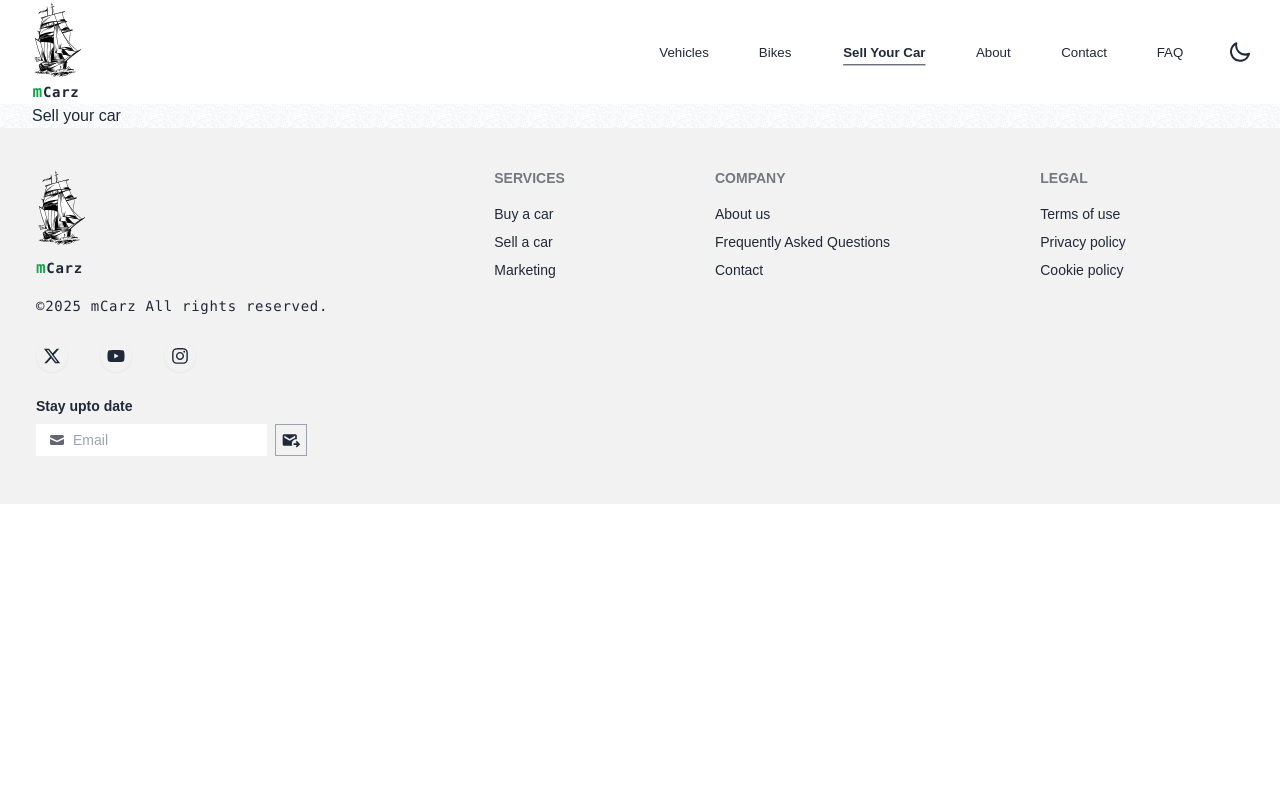
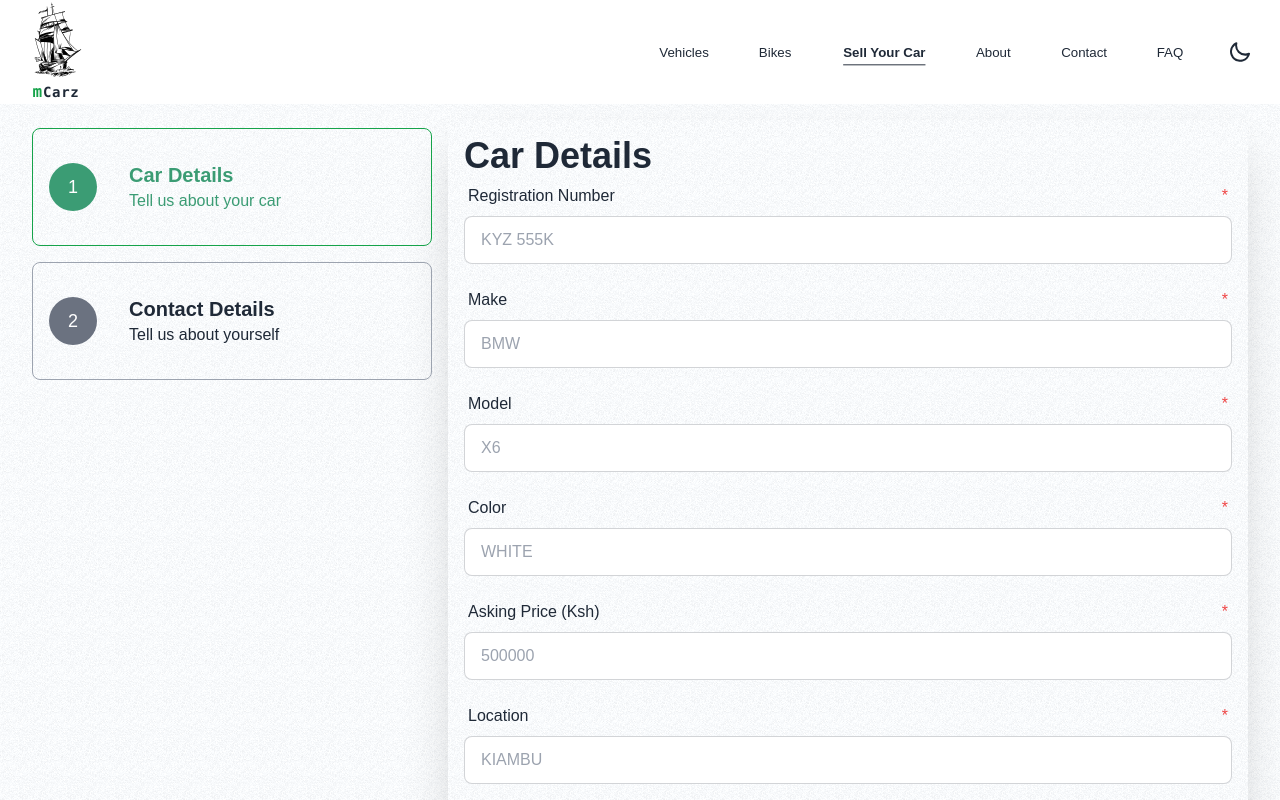
Before and after one commit to MwauratheAlex/mCarz, a Next.js app: page /sell-car in a window 1280 px wide. Shown: the top 800 px of the page. Built offline with nearby package versions, Linux system fonts and the light colour scheme.

Commit message:
sell car page ui

```diff
--- a/package.json
+++ b/package.json
@@ -19,6 +19,7 @@
     "next": "15.1.4",
     "react": "^19.0.0",
     "react-dom": "^19.0.0",
+    "react-hook-form": "^7.54.2",
     "react-icons": "^5.4.0",
     "tailwind-merge": "^2.6.0"
   },
--- a/src/app/sell-car/page.tsx
+++ b/src/app/sell-car/page.tsx
@@ -1,11 +1,221 @@
+'use client'
 import { PaddingWrapper } from "@/components/ui/PaddingWrapper";
+import { cn } from "@/lib/utils";
+import { useState } from "react"
+import { useForm, SubmitHandler, UseFormRegisterReturn, FieldError } from "react-hook-form"
+
+type CarDetailsInput = {
+  regNumber: string
+  make: string
+  model: string
+  color: string
+  askingPrice: number
+  location: string
+}
+
+type ContactDetailsInput = {
+  name: string
+  email: string
+  phone: string
+}
 
 export default function SellCarPage() {
+  const [carDetailsData, setCarDetailsData] = useState<CarDetailsInput | null>(null);
+
+  const carDetailsSubmitHandler: SubmitHandler<CarDetailsInput> = (data) => {
+    setCarDetailsData(data)
+    setActiveStep("contact-details")
+  }
+
+  const contactDetailsSubmitHandler: SubmitHandler<ContactDetailsInput> = (data) => {
+    console.log("car details")
+    console.log(carDetailsData)
+    console.log("user details")
+    console.log(data)
+    setActiveStep("car-details")
+    // Upload data to db
+  }
+
+
+  const [activeStep, setActiveStep] = useState<string>("car-details");
+
   return (
     <div>
       <PaddingWrapper>
-        Sell your car
+        <div className="flex relative flex-col md:flex-row md:gap-4">
+          <div className="w-full md:w-1/3 py-4 ">
+            <div className="flex flex-col gap-4 sticky top-32">
+              <StepIndicator
+                num={1}
+                title="Car Details"
+                subtitle="Tell us about your car"
+                active={activeStep === "car-details"}
+              />
+              <StepIndicator
+                num={2}
+                title="Contact Details"
+                subtitle="Tell us about yourself"
+                active={activeStep === "contact-details"}
+              />
+
+            </div>
+          </div>
+          <div className="w-full md:w-2/3 py-4">
+            {activeStep === "car-details" && (
+              <CarDetailsForm onSubmit={carDetailsSubmitHandler} />
+            )}
+            {activeStep === "contact-details" && (
+              <ContactDetailsForm onSubmit={contactDetailsSubmitHandler} />
+            )}
+          </div>
+        </div>
       </PaddingWrapper>
     </div>
   );
 }
+
+function StepIndicator({ num, title, subtitle, active }: {
+  num: number, title: string, subtitle: string, active?: boolean
+}) {
+  return (
+    <div className={cn(
+      "flex items-center border py-4 md:py-8 px-4 border-gray-400 rounded-lg gap-8",
+      { "text-[#3b9c74] border-green-600": active }
+    )}>
+      <div className={cn(
+        "w-12 h-12 flex items-center  text-white justify-center rounded-full text-lg",
+        { "bg-[#3b9c74]": active },
+        { "bg-gray-500": !active },
+      )}>
+        {num}
+      </div>
+      <div>
+        <p className="text-xl font-semibold">{title}</p>
+        <p>{subtitle}</p>
+      </div>
+    </div>
+  );
+}
+
+function CarDetailsForm(props: { onSubmit: SubmitHandler<CarDetailsInput> }) {
+  const {
+    register,
+    handleSubmit,
+    formState: { errors },
+  } = useForm<CarDetailsInput>()
+
+  return (
+    <div className="p-4 rounded-lg shadow-black/20
+               shadow-2xl">
+      <p className="text-4xl font-semibold">Car Details</p>
+      <form className="flex flex-col gap-4" onSubmit={handleSubmit(props.onSubmit)}>
+        <TextInput
+          title="Registration Number"
+          placeholder="KYZ 555K"
+          register={register("regNumber", { required: true })}
+          error={errors.regNumber}
+        />
+        <TextInput
+          title="Make"
+          placeholder="BMW "
+          register={register("make", { required: true })}
+          error={errors.make}
+        />
+        <TextInput
+          title="Model"
+          placeholder="X6"
+          register={register("model", { required: true })}
+          error={errors.model}
+        />
+        <TextInput
+          title="Color"
+          placeholder="WHITE"
+          register={register("color", { required: true })}
+          error={errors.color}
+        />
+        <TextInput
+          title="Asking Price (Ksh)"
+          placeholder="500000"
+          register={register("askingPrice", { required: true })}
+          error={errors.askingPrice}
+        />
+        <TextInput
+          title="Location"
+          placeholder="KIAMBU"
+          register={register("location", { required: true })}
+          error={errors.location}
+        />
+        <button type="submit" className="daisy-btn bg-gray-800 text-gray-50
+                hover:text-white hover:bg-gray-950">
+          Next
+        </button>
+      </form>
+    </div>
+  );
+}
+
+
+function ContactDetailsForm(props: { onSubmit: SubmitHandler<ContactDetailsInput> }) {
+  const {
+    register,
+    handleSubmit,
+    formState: { errors },
+  } = useForm<ContactDetailsInput>()
+
+  return (
+    <div className="p-4 rounded-lg shadow-black/20
+               shadow-2xl">
+      <p className="text-4xl font-semibold">Contact Details</p>
+      <form className="flex flex-col gap-4" onSubmit={handleSubmit(props.onSubmit)}>
+        <TextInput
+          title="Name"
+          placeholder="John Doe"
+          register={register("name", { required: true })}
+          error={errors.name}
+        />
+        <TextInput
+          title="Email"
+          placeholder="johndoe@mail.com"
+          register={register("email", { required: true })}
+          error={errors.email}
+        />
+        <TextInput
+          title="Phone"
+          placeholder="0700 000 000"
+          register={register("phone", { required: true })}
+          error={errors.phone}
+        />
+        <button type="submit" className="daisy-btn bg-gray-800 text-gray-50
+                hover:text-white hover:bg-gray-950">
+          Next
+        </button>
+      </form>
+    </div>
+  );
+}
+
+function TextInput({ title, placeholder, register, error }: {
+  title: string,
+  placeholder: string
+  register: UseFormRegisterReturn,
+  error?: FieldError
+}) {
+  return (
+    <label className="daisy-form-control w-full">
+      <div className="daisy-label">
+        <span className="daisy-label-text text-base">{title}</span>
+        <span className="daisy-label-text-alt text-red-500 text-base">*</span>
+
+      </div>
+      <input
+        className={cn(
+          "daisy-input daisy-input-bordered w-full uppercase",
+          { "border-red-400 focus:outline-red-400": error }
+        )}
+        type="text"
+        placeholder={placeholder}
+        {...register}
+      />
+    </label>
+  );
+}
--- a/src/components/Header.tsx
+++ b/src/components/Header.tsx
@@ -171,5 +171,3 @@ function ThemeChangeBtn() {
         </label>
     );
 }
-<button className="daisy-btn daisy-btn-sm daisy-btn-square daisy-btn-ghost">
-</button>
```
Also changed, not shown: 1 other file (tests, documents, lock files or other folders).
